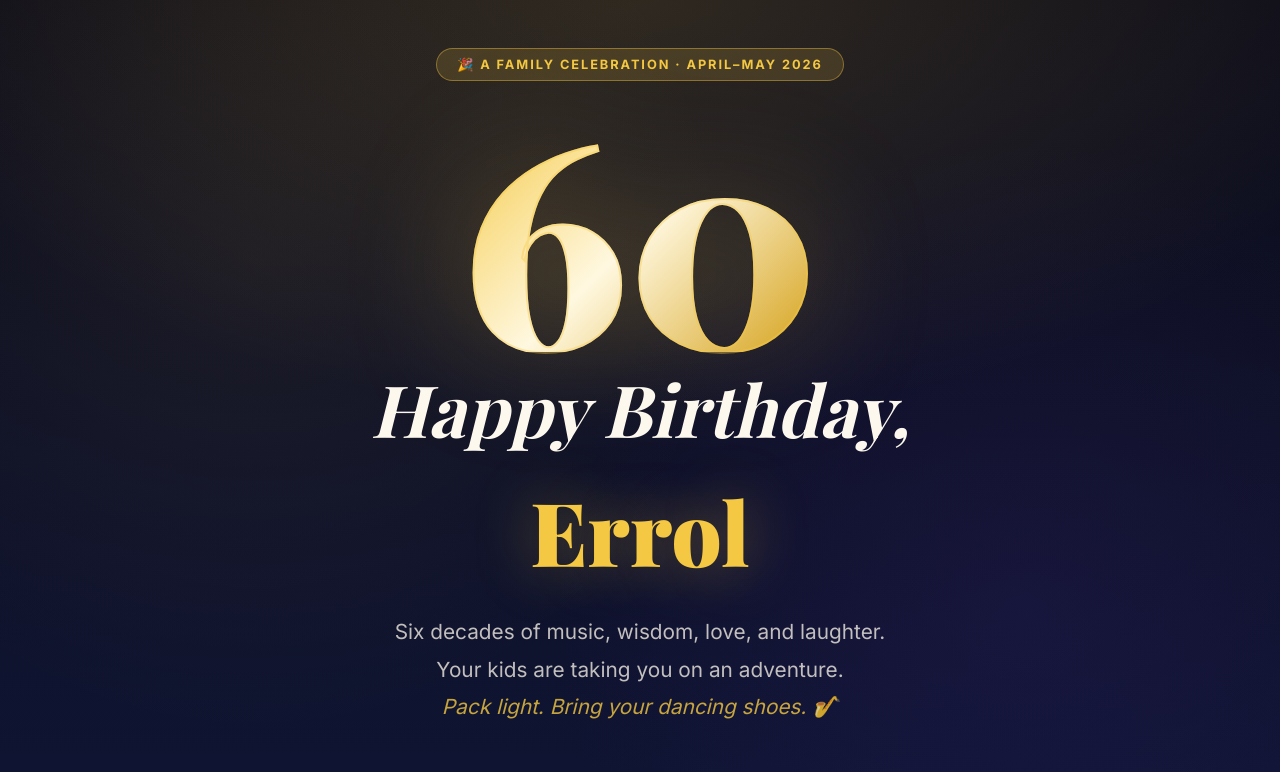
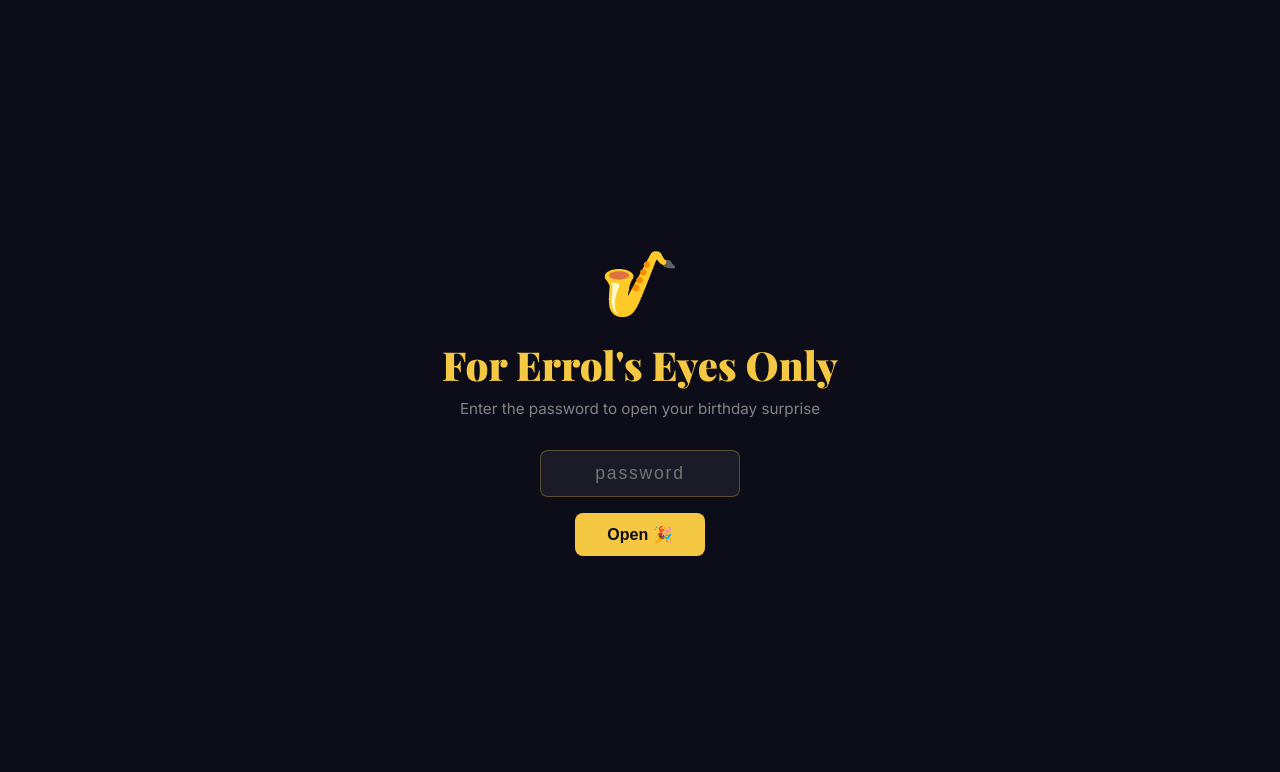
Before and after one commit to kvdsouza/errol-birthday, a plain HTML site: page index.html in a window 1280 px wide. Shown: the top 772 px of the page. Drawn offline with nearby package versions, Linux system fonts and the light colour scheme; a web font is replaced by a local one.

Commit message:
fix: password 'dad', sign from Mom, Jonathan & Kyle

```diff
--- a/index.html
+++ b/index.html
@@ -558,6 +558,22 @@
 </head>
 <body>
 
+<!-- PASSWORD GATE -->
+<div id="gate" style="position:fixed;inset:0;background:#0d0d1a;z-index:9999;display:flex;flex-direction:column;align-items:center;justify-content:center;font-family:'Inter',sans-serif;">
+  <div style="text-align:center;padding:2rem;">
+    <div style="font-size:4rem;margin-bottom:1rem;">🎷</div>
+    <div style="font-family:'Playfair Display',serif;font-size:2.5rem;font-weight:900;color:#f4c842;margin-bottom:0.5rem;">For Errol's Eyes Only</div>
+    <div style="color:rgba(253,248,238,0.5);font-size:0.95rem;margin-bottom:2rem;">Enter the password to open your birthday surprise</div>
+    <input id="gate-input" type="password" placeholder="password" autocomplete="off"
+      style="background:rgba(255,255,255,0.06);border:1px solid rgba(244,200,66,0.3);color:#fff;font-size:1.1rem;padding:0.75rem 1.25rem;border-radius:8px;text-align:center;outline:none;width:200px;letter-spacing:0.1em;"
+      onkeydown="if(event.key==='Enter')checkPass()" />
+    <br/>
+    <button onclick="checkPass()"
+      style="margin-top:1rem;background:#f4c842;color:#0d0d1a;font-weight:700;font-size:1rem;padding:0.75rem 2rem;border:none;border-radius:8px;cursor:pointer;">Open 🎉</button>
+    <div id="gate-err" style="color:#f87171;font-size:0.85rem;margin-top:0.75rem;display:none;">Not quite — try again! 😄</div>
+  </div>
+</div>
+
 <canvas id="confetti-canvas"></canvas>
 
 <!-- ── HERO ── -->
@@ -587,7 +603,7 @@
       The Mississippi River as your birthday backdrop. We love you more than words,
       so we're showing you instead."
     </p>
-    <div class="note-sig">— Kyle, Jonathan &amp; Maria ❤️</div>
+    <div class="note-sig">— Mom, Jonathan &amp; Kyle ❤️</div>
   </div>
 </section>
 
@@ -1101,6 +1117,17 @@
 </section>
 
 <script>
+// Password gate
+function checkPass() {
+  const val = document.getElementById('gate-input').value.trim().toLowerCase();
+  if (val === 'dad') {
+    document.getElementById('gate').style.display = 'none';
+  } else {
+    document.getElementById('gate-err').style.display = 'block';
+    document.getElementById('gate-input').value = '';
+  }
+}
+
 // Toggle day blocks
 function toggleDay(el) {
   el.classList.toggle('open');
```
